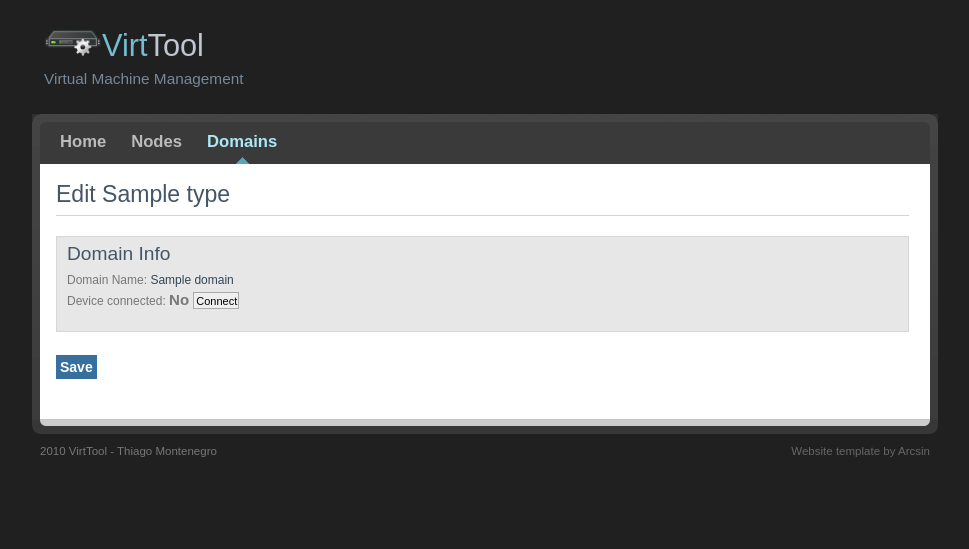
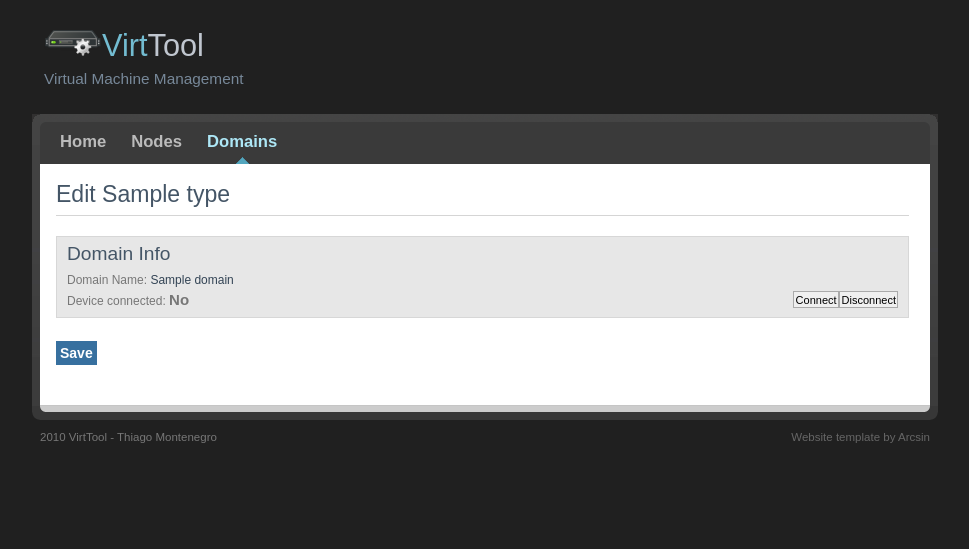
Before and after one commit to lifeeth/virtool, a Django app: template virttool/templates/virt/deviceedit.html in a window 1280 px wide. Shown: the top 549 px of the page, without its empty margins (155-1124 px from the left). Run offline with Django 3.2, Linux system fonts and the light colour scheme; the template is opened without the code that fills it: most values are stand-ins (such as "Sample title", 1, 10 or a date in 2020).

Commit message:
device template
git-svn-id: http://virttool.googlecode.com/svn/trunk@37 05226890-0dba-11df-9995-8954180b3039

```diff
--- a/virttool/templates/virt/deviceedit.html
+++ b/virttool/templates/virt/deviceedit.html
@@ -42,13 +42,14 @@
 
              {% if device.isconnected %}
     	          <span style="font-weight: bold; font-size: 15px;"> {% trans "Yes" %} </span>
-    	             <input style="font-size: 11px;" type="submit" value="{% trans "Disconnect" %}" onclick="if (confirm('Confirm Detach ?')) { window.location='{% url device_detach device.id %}'}"/>
+
              {% else %}
                  <span style="font-weight: bold; font-size: 15px;">    {% trans "No" %} </span>
-                    <input  style="font-size: 11px;" type="submit" value="{% trans "Connect" %}" onclick="if (confirm('Confirm Attach ?')) { window.location='{% url device_attach device.id %}'}"/>
+
             {% endif %}
-        </p>
 
+            <input style="font-size: 11px; float:right;"   type="submit" value="{% trans "Disconnect" %}" onclick="if (confirm('Confirm Detach ?')) { window.location='{% url device_detach device.id %}'}"/>
+           <input  style="font-size: 11px; float:right;"  type="submit" value="{% trans "Connect" %}" onclick="if (confirm('Confirm Attach ?')) { window.location='{% url device_attach device.id %}'}"/>
 
 
     	</div>
```
